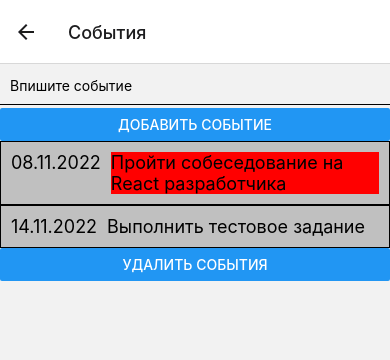
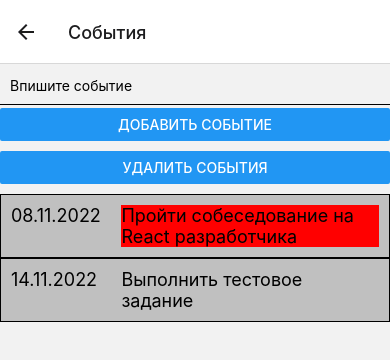
Before and after one commit to SergePek/TaskManager, a React Native app: screen /Tasks in a window 390 px wide. Shown: the top 360 px of the page. Built offline with nearby package versions, Linux system fonts and the light colour scheme.

Commit message:
c этим scrollview замучался, в web работает

```diff
--- a/components/ListItem.js
+++ b/components/ListItem.js
@@ -47,16 +47,19 @@ const styles = StyleSheet.create({
   date: {
     paddingRight: 10,
     fontSize: 18,
+    width: '30%',
 
   },
   task: {
 
-    fontSize: 18
+    fontSize: 18,
+    width: '70%'
   },
   task1: {
 
     fontSize: 18,
-    backgroundColor:'red'
+    backgroundColor:'red',
+    width: '70%'
   }
 
 });
--- a/components/Tasks.js
+++ b/components/Tasks.js
@@ -1,6 +1,5 @@
-import React, { useEffect, useState } from 'react';
 
-import { StyleSheet, Text, View, FlatList, Button } from 'react-native';
+import { StyleSheet, View, FlatList, Button } from 'react-native';
 import ListItem from './ListItem';
 import Form from './Form';
 import { useSelector, useDispatch } from 'react-redux';
@@ -12,20 +11,26 @@ export default function Tasks() {
 
   const taskss = useSelector(state => state.task.tasks);
 
-  console.log('Tasks : ' + taskss.length);
+  //console.log('Tasks : ' + taskss.length);
 
   return (
     <View style={styles.container}>
 
-      <Form  />
-      <View>
-        <FlatList data={taskss} renderItem={({ item }) => (
+      <Form style={styles.form} />
+
+      <View style={styles.button}>
+        {taskss.length > 0 && <Button title='Удалить события' onPress={() => { dispatch(deleteTasks()) }} />}
+      </View>
+
+      <FlatList
+        data={taskss}
+        renderItem={({ item }) => (
           <ListItem elem={item} />
-        )} />
+        )}
+        keyExtractor={( item ) => item.date}
+      />
+    </View>
 
-      </View>
-      {taskss.length>0 && <Button style={styles.button}  title='Удалить события' onPress={() => { dispatch(deleteTasks()) }} />}
-    </View>
   );
 
 
@@ -34,9 +39,17 @@ export default function Tasks() {
 const styles = StyleSheet.create({
   container: {
 
+
+  },
+  form: {
+
+  },
+  scrollview: {
+
   },
   button: {
-
+    paddingTop: '10px',
+    paddingBottom: '10px'
   }
 
 });
--- a/store/reduser.js
+++ b/store/reduser.js
@@ -1,4 +1,4 @@
-import { createSlice} from '@reduxjs/toolkit'
+import { createSlice } from '@reduxjs/toolkit'
 
 export const taskSlice = createSlice({
     name: 'tasks',
```
